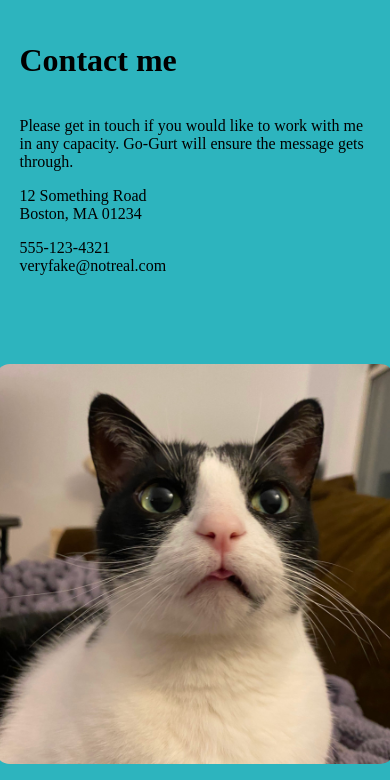
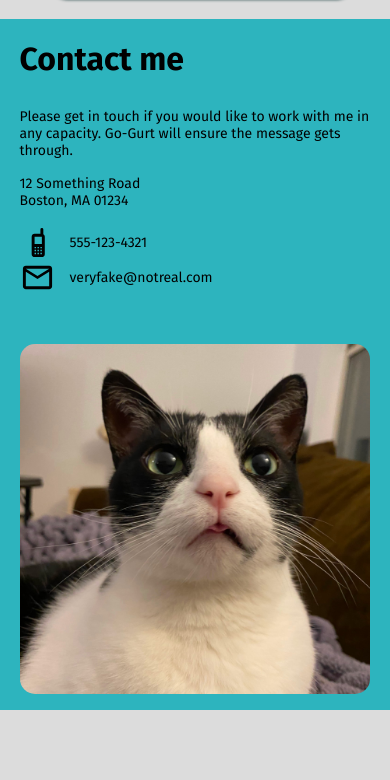
Before and after one commit to JoshMerhar/TOP-Homepage, a website built with webpack: page dist/index.html in a window 390 px wide. Shown: the part 3111-3891 px from the top of the page. After the commit the page ends 3821 px from the top, so only its background shows below. Built offline with Linux system fonts and the light colour scheme.

Commit message:
Initial dist subtree commit

```diff
--- a/package.json
+++ b/package.json
@@ -5,7 +5,8 @@
   "main": "index.js",
   "scripts": {
     "test": "echo \"Error: no test specified\" && exit 1",
-    "build": "webpack"
+    "build": "webpack",
+    "push-page": "git subtree push --prefix dist origin gh-pages"
   },
   "keywords": [],
   "author": "",
--- a/src/styles.css
+++ b/src/styles.css
@@ -1,5 +1,8 @@
+@import url('https://fonts.googleapis.com/css2?family=Fira+Sans:wght@400;700&display=swap');
+
 * {
     box-sizing: border-box;
+    font-family: 'Fira Sans', sans-serif;
 }
 
 body {
@@ -161,6 +164,30 @@ img.link-icon {
     padding: 2rem 0;
 }
 
+.contact-blurb,
+.address,
+.phone-email {
+    padding: .5rem 0;
+    font-size: 18px;
+}
+
+.phone-email {
+    display: flex;
+    flex-direction: column;
+    align-items: flex-start;
+}
+
+.phone-email-content {
+    display: flex;
+    justify-content: left;
+    align-items: center;
+    gap: 15px;
+}
+
+.contact-icon {
+    height: 35px;
+}
+
 .contact-picture {
     display: block;
     height: 95%;
@@ -278,6 +305,10 @@ img.link-icon {
         height: 365px;
     }
 
+    .project-image{
+        width: 100%;
+    }
+
     .project-description {
         font-size: 14px;
     }
@@ -288,8 +319,19 @@ img.link-icon {
         height: auto;
     }
 
+    .contact-blurb,
+    .address,
+    .phone-email {
+        padding: .5rem 0;
+        font-size: 14px;
+    }
+
+    .contact-info {
+        padding: 0;
+    }
+
     .contact-picture {
-        height: 400px;
+        max-width: 350px;
         padding: 0;
     }
 }
```
Also changed, not shown: dist/index.html, dist/main.js, src/icons/cellphone-basic.svg (added), src/icons/email-outline.svg (added).
